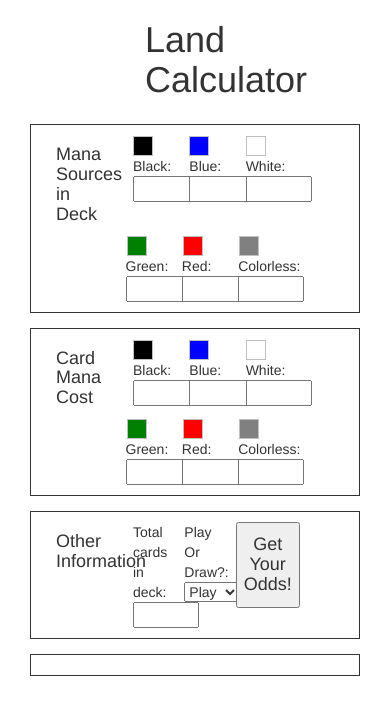
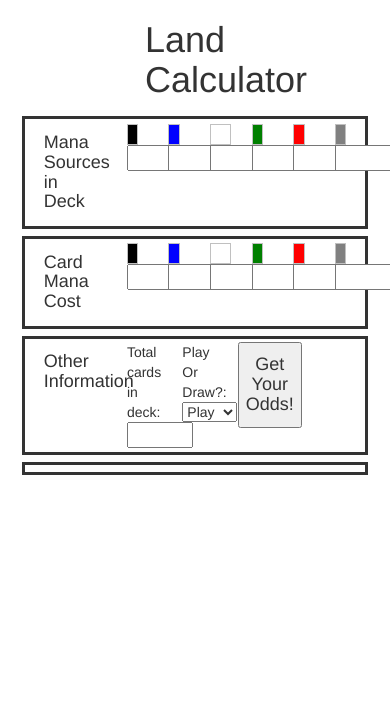
Before and after one commit to tmwilder/land_calc, a Django app: page / in a window 390 px wide; the page is wider, and only the part inside the window is pictured. Shown: the top 715 px of that part. Run offline with Django 3.2, Linux system fonts and the light colour scheme; some libraries are stand-ins or nearby versions.

Commit message:
Improved responsiveness of layout/design.

```diff
--- a/land_calc_app/static/css/color_control.css
+++ b/land_calc_app/static/css/color_control.css
@@ -1,7 +1,7 @@
 .color_control .white, .color_control .blue, .color_control .black, .color_control .green, .color_control .red, .color_control .colorless {
     display: inline;
-    height:20px;
-    width:20px;
+    height:1.5em;
+    width:1.5em;
 }
 
 .color_control form {
@@ -19,13 +19,10 @@
 }
 .color_control .green {
     background-color: green;
-    margin-left: 4%;
 }
 .color_control .red {
     background-color: red;
-    margin-left: 4.5%;
 }
 .color_control .colorless {
     background-color: gray;
-    margin-left: 5%;
 }
--- a/land_calc_app/static/css/main.css
+++ b/land_calc_app/static/css/main.css
@@ -1,10 +1,10 @@
 #deck_contents, #mana_cost, #other_specs, #chart {
     border-style: solid;
-    border-width: 1px;
-    margin: 15px;
-    padding: 10px;
+    border-width: .03%;
+    margin: 2%;
+    padding: 1%;
 }
 
 #deck_contents h3, #mana_cost h3 {
-    margin-right: 10px;
+    margin-right: 2%;
 }
--- a/land_calc_app/templates/color_control_snippet.html
+++ b/land_calc_app/templates/color_control_snippet.html
@@ -5,43 +5,42 @@
   <div class="color_control col-xs-2">
     <img class="black img-responsive">
     <form>
-      Black: <input type="number" id="black_count" min="0" max="100">
+      <input type="number" id="black_count" min="0" max="100">
     </form>
   </div>
 
   <div class="color_control col-xs-2">
     <img class="blue img-responsive">
     <form>
-      Blue: <input type="number" id="blue_count" min="0" max="100">
+      <input type="number" id="blue_count" min="0" max="100">
     </form>
   </div>
 
   <div class="color_control col-xs-2">
     <img class="white">
     <form>
-      White: <input type="number" id="white_count" min="0" max="100">
+      <input type="number" id="white_count" min="0" max="100">
     </form>
   </div>
-</div>
-<div class="row">
-  <div class="color_control col-xs-2 col-xs-offset-3">
+
+  <div class="color_control col-xs-2">
     <img class="green img-responsive">
     <form>
-      Green: <input type="number" id="green_count" min="0" max="100">
+      <input type="number" id="green_count" min="0" max="100">
     </form>
   </div>
 
   <div class="color_control col-xs-2">
     <img class="red img-responsive">
     <form>
-      Red: <input type="number" id="red_count" min="0" max="100">
+      <input type="number" id="red_count" min="0" max="100">
     </form>
   </div>
 
   <div class="color_control col-xs-2">
     <img class="colorless img-responsive">
     <form>
-      Colorless: <input type="number" id="colorless_count" min="0" max="100">
+      <input type="number" id="colorless_count" min="0" max="100">
     </form>
   </div>
 </div>
--- a/land_calc_app/templates/main.html
+++ b/land_calc_app/templates/main.html
@@ -25,13 +25,17 @@
         <div class="col-xs-3">
           <h4 class="header">Mana Sources in Deck</h4>
         </div>
-        {% include "color_control_snippet.html" %}
+        <div class="col-xs-9">
+          {% include "color_control_snippet.html" %}
+        </div>
       </div>
       <div class="row" id="mana_cost">
         <div class="col-xs-3">
           <h4 class="header">Card Mana Cost</h4>
         </div>
-        {% include "color_control_snippet.html" %}
+        <div class="col-xs-9">
+          {% include "color_control_snippet.html" %}
+        </div>
       </div>
 
       <div class="row" id="other_specs">
```
